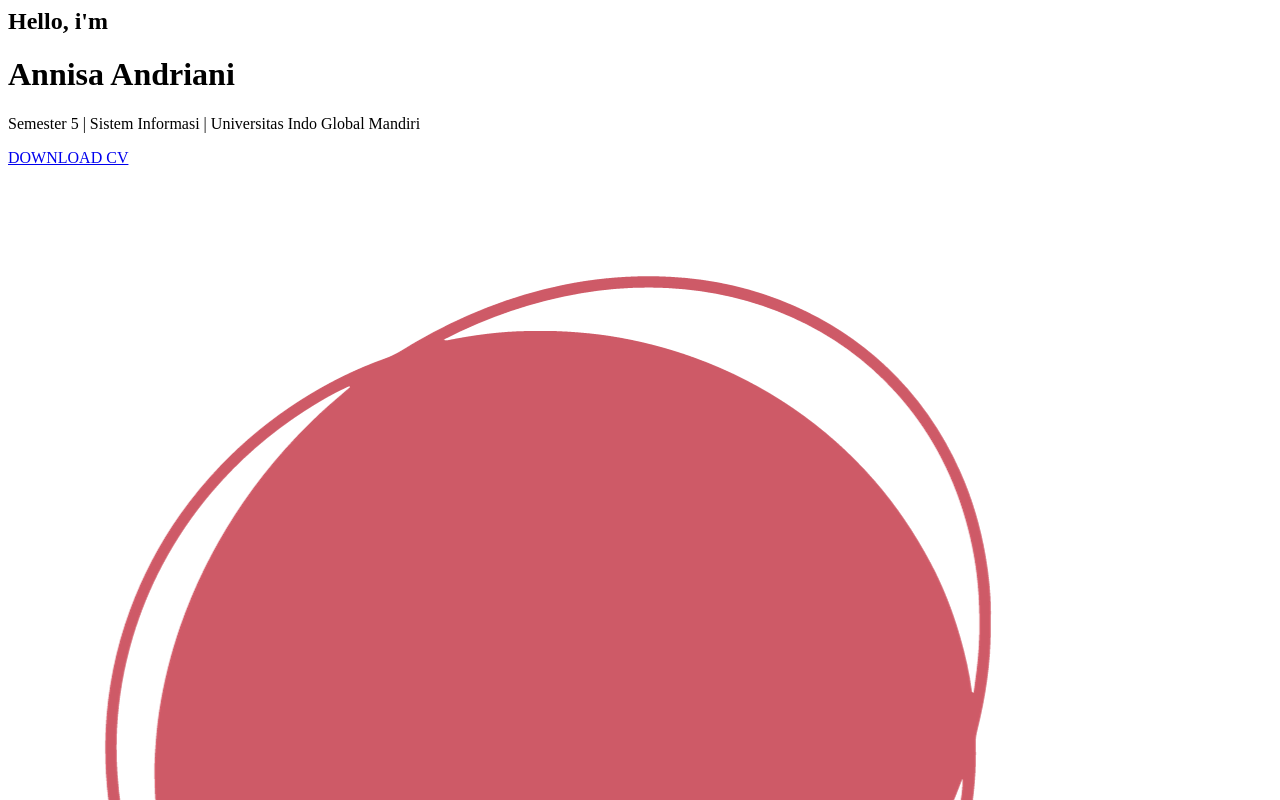
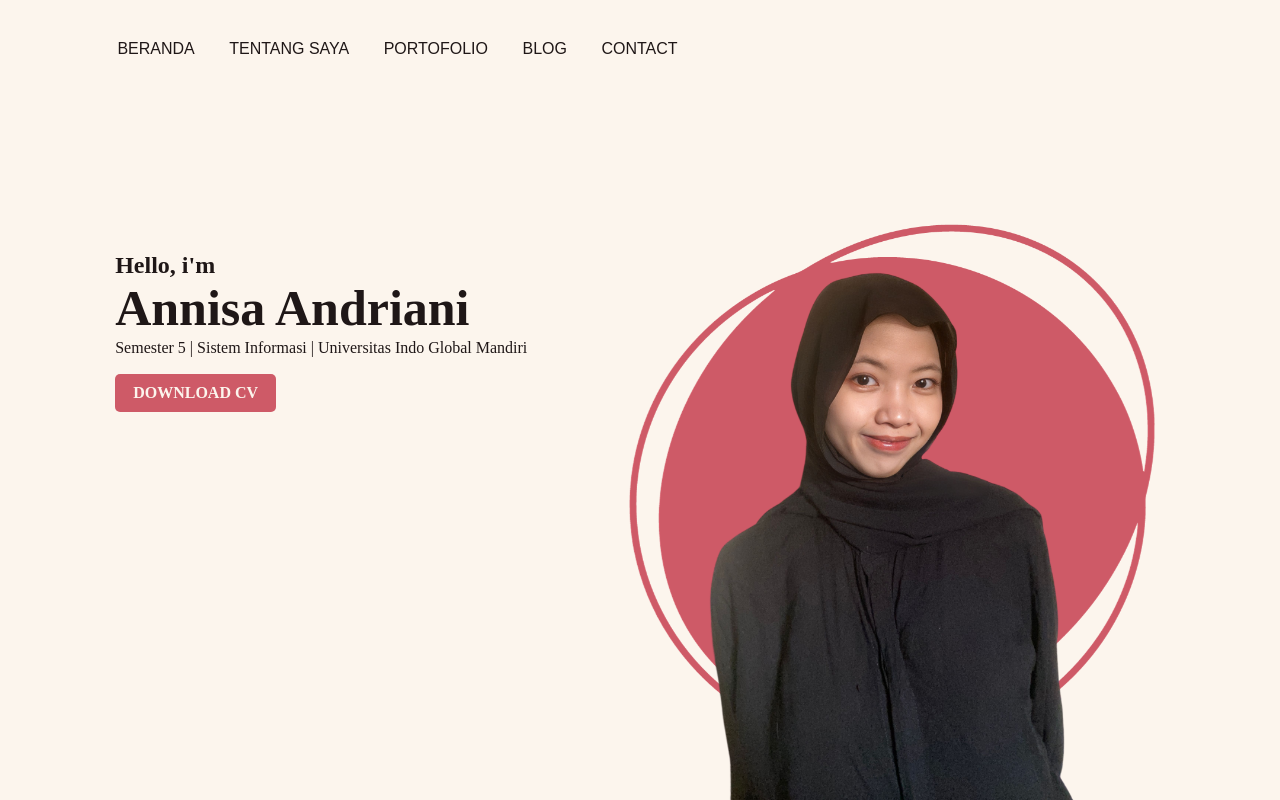
Before and after one commit to AnnisaAndriani/AnnisaAndriani.github.io, a plain HTML site: page beranda.html in a window 1280 px wide. Shown: the top 800 px of the page. Drawn offline with Linux system fonts and the light colour scheme.

Commit message:
Add files via upload

```diff
--- a/beranda.html
+++ b/beranda.html
@@ -1,3 +1,23 @@
+<!DOCTYPE html><!--untuk nandoi kalu dio nih HTML-->
+<html lang="id"><!--ngasih tau sistem klu htmlnyo pakek bahasa indo-->
+<head><!--ini kepala untuk mulai coding-->
+    <meta charset="UTF-8"><!--atribut meta charset: untuk website biso pakek huruf karakter misal bahaso jepang,dll-->
+    <meta name="viewport" content="width=device-width, initial-scale=1.0"><!--untuk memastikan bahwa halaman web dapat menyesuaikan diri dengan baik pada berbagai ukuran layar.-->
+    <!--"width=device-width" : Menyesuaikan lebar viewport dengan lebar layar perangkat-->
+    <!--initial-scale=1.0: Menetapkan tingkat zoom awal ke nilai 1.0, sehingga halaman web tidak di-zoom secara otomatis saat dimuat.-->
+    <title>Portofolio</title><!--judul bar website-->
+    <link rel="stylesheet" href="styles.css">
+</head>
+<body>
+    <div class="header">
+        <nav>
+        <ul>
+            <li><a href="beranda.html">BERANDA</a></li>
+            <li><a href="tentang_saya.html">TENTANG SAYA</a></li>
+            <li><a href="portofolio">PORTOFOLIO</a></li>
+            <li><a href="blog">BLOG</a></li>
+            <li><a href="contact">CONTACT</a></li>
+         </ul>
         </nav>
         <div class="nama">
             <h2>Hello, i'm</h2>
@@ -10,3 +30,6 @@
             <img src="shape.png" class="shape">
             <img src="fotonisa.png" class="fotonisa">
         </div>
+    </div>
+</body>
+</html>
```
Lines whose indentation alone changed are shown as unchanged.
